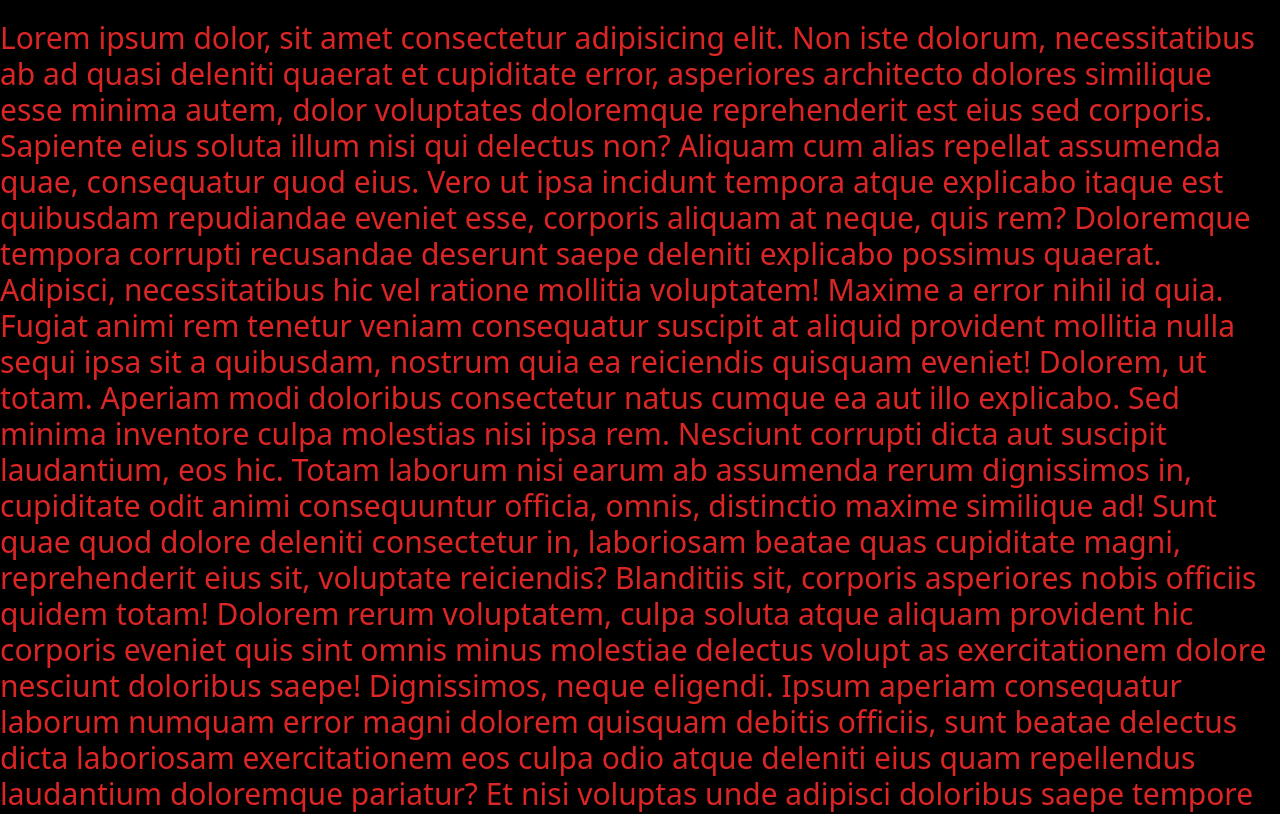
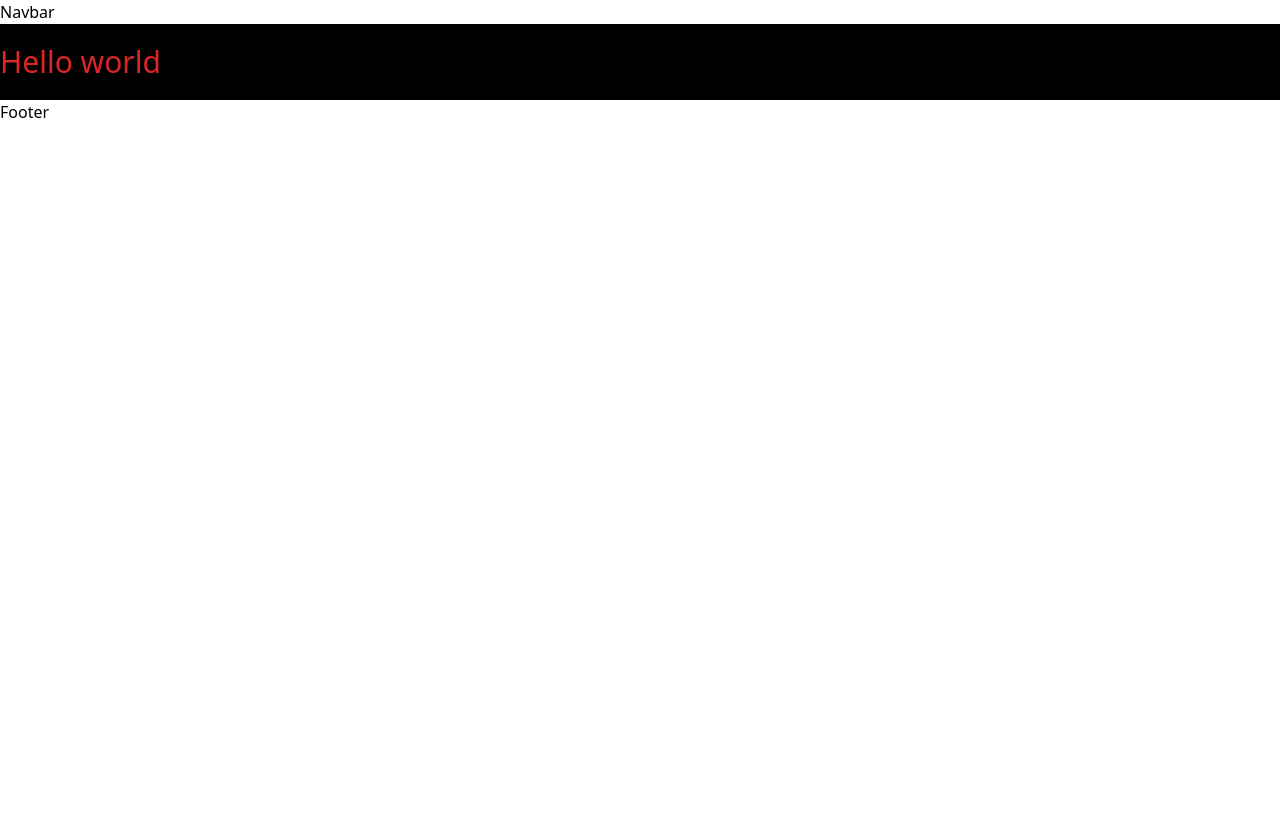
Before and after one commit to nur-it/react-tailwind-template, a React (Vite) app: page / in a window 1280 px wide. Shown: the top 814 px of the page. Built offline with nearby package versions, Linux system fonts and the light colour scheme.

Commit message:
added(home):layout added into the page

```diff
--- a/src/layouts/index.jsx
+++ b/src/layouts/index.jsx
@@ -1,7 +1,19 @@
-import React from "react";
+import React, { Fragment } from 'react'
+import Footer from '../components/shared/Footer'
+import Navbar from '../components/shared/Navbar'
 
-const Layout = () => {
-  return <div>Layout</div>;
-};
+const Layout = ({ children }) => {
+	return (
+		<Fragment>
+			<header>
+				<Navbar />
+			</header>
+			<main>{children}</main>
+			<footer>
+				<Footer />
+			</footer>
+		</Fragment>
+	)
+}
 
-export default Layout;
+export default Layout
--- a/src/main.jsx
+++ b/src/main.jsx
@@ -1,11 +1,14 @@
-import React from "react";
-import ReactDOM from "react-dom/client";
-import { RouterProvider } from "react-router-dom";
-import { router } from "./routes";
-import "./styles/index.css";
+import React from 'react'
+import ReactDOM from 'react-dom/client'
+import { RouterProvider } from 'react-router-dom'
+import Layout from './layouts'
+import { router } from './routes'
+import './styles/index.css'
 
-ReactDOM.createRoot(document.getElementById("root")).render(
-  <React.StrictMode>
-    <RouterProvider router={router} />
-  </React.StrictMode>,
-);
+ReactDOM.createRoot(document.getElementById('root')).render(
+	<React.StrictMode>
+		<Layout>
+			<RouterProvider router={router} />
+		</Layout>
+	</React.StrictMode>,
+)
--- a/src/pages/Root.jsx
+++ b/src/pages/Root.jsx
@@ -1,55 +1,11 @@
 import React from 'react'
 
 const HomePage = () => {
-  return (
-    <div className="bg-black py-5 text-3xl text-red-600">
-      <h1>
-        Lorem ipsum dolor, sit amet consectetur adipisicing elit. Non iste dolorum, necessitatibus
-        ab ad quasi deleniti quaerat et cupiditate error, asperiores architecto dolores similique
-        esse minima autem, dolor voluptates doloremque reprehenderit est eius sed corporis. Sapiente
-        eius soluta illum nisi qui delectus non? Aliquam cum alias repellat assumenda quae,
-        consequatur quod eius. Vero ut ipsa incidunt tempora atque explicabo itaque est quibusdam
-        repudiandae eveniet esse, corporis aliquam at neque, quis rem? Doloremque tempora corrupti
-        recusandae deserunt saepe deleniti explicabo possimus quaerat. Adipisci, necessitatibus hic
-        vel ratione mollitia voluptatem! Maxime a error nihil id quia. Fugiat animi rem tenetur
-        veniam consequatur suscipit at aliquid provident mollitia nulla sequi ipsa sit a quibusdam,
-        nostrum quia ea reiciendis quisquam eveniet! Dolorem, ut totam. Aperiam modi doloribus
-        consectetur natus cumque ea aut illo explicabo. Sed minima inventore culpa molestias nisi
-        ipsa rem. Nesciunt corrupti dicta aut suscipit laudantium, eos hic. Totam laborum nisi earum
-        ab assumenda rerum dignissimos in, cupiditate odit animi consequuntur officia, omnis,
-        distinctio maxime similique ad! Sunt quae quod dolore deleniti consectetur in, laboriosam
-        beatae quas cupiditate magni, reprehenderit eius sit, voluptate reiciendis? Blanditiis sit,
-        corporis asperiores nobis officiis quidem totam! Dolorem rerum voluptatem, culpa soluta
-        atque aliquam provident hic corporis eveniet quis sint omnis minus molestiae delectus volupt
-        as exercitationem dolore nesciunt doloribus saepe! Dignissimos, neque eligendi. Ipsum
-        aperiam consequatur laborum numquam error magni dolorem quisquam debitis officiis, sunt
-        beatae delectus dicta laboriosam exercitationem eos culpa odio atque deleniti eius quam
-        repellendus laudantium doloremque pariatur? Et nisi voluptas unde adipisci doloribus saepe
-        tempore atque debitis, aperiam, vero soluta, porro deleniti sed. Dolorum magnam in nulla
-        dolores dolor non adipisci veritatis explicabo et, quo ratione quidem repudiandae? Pariatur
-        placeat rerum esse error saepe officiis, veritatis quam id eius ut eligendi consequuntur
-        dolorem nostrum sed? Nobis aliquid tenetur optio corporis dolores laborum molestiae enim
-        possimus a eius vel harum vero nihil eveniet qui, nisi, fuga quaerat earum voluptatum nulla!
-        Laboriosam quisquam sapiente dolores rem. Reprehenderit doloribus ea asperiores earum
-        eveniet quae reiciendis, et, provident voluptate voluptatibus hic modi perferendis expedita
-        unde necessitatibus cupiditate odit. Suscipit molestias eligendi deleniti laboriosam vel.
-        Accusamus reprehenderit esse eius saepe totam deleniti eaque, laborum, harum voluptas
-        repellat, rerum sint dolores incidunt fugiat quo eum! Doloribus velit tempora optio
-        architecto quis, porro, impedit harum quibusdam consequatur omnis eum at pariatur odio
-        consequuntur eius doloremque minus vero numquam sapiente. Distinctio amet dolore molestiae
-        esse impedit necessitatibus ratione non aperiam quibusdam odio ducimus doloribus, vel
-        laborum, aspernatur nisi quos aliquid ex fugit! Modi, dicta omnis, libero ab iste laboriosam
-        quasi eveniet quae est sit placeat iure cupiditate! Odit accusamus reiciendis eos suscipit
-        inventore commodi quia deserunt, quasi maiores magnam quisquam veritatis libero nam expedita
-        nihil consequatur eius nemo doloribus error incidunt modi qui ratione. Laudantium, dolore ad
-        asperiores aspernatur architecto reprehenderit conse ctetur esse est fugiat in, illo, maxime
-        ullam repudiandae! Obcaecati sequi eligendi inventore eveniet similique laboriosam accusamus
-        eaque. Tenetur dicta blanditiis amet quis quas nemo facilis deleniti, itaque cupiditate
-        consequuntur, laboriosam molestiae. Explicabo aliquid itaque, expedita suscipit optio
-        recusandae! Ullam.
-      </h1>
-    </div>
-  )
+	return (
+		<div className="bg-black py-5 text-3xl text-red-600">
+			<h1>Hello world</h1>
+		</div>
+	)
 }
 
 export default HomePage
```
Also changed, not shown: .eslintrc.cjs, .prettierrc.js.
